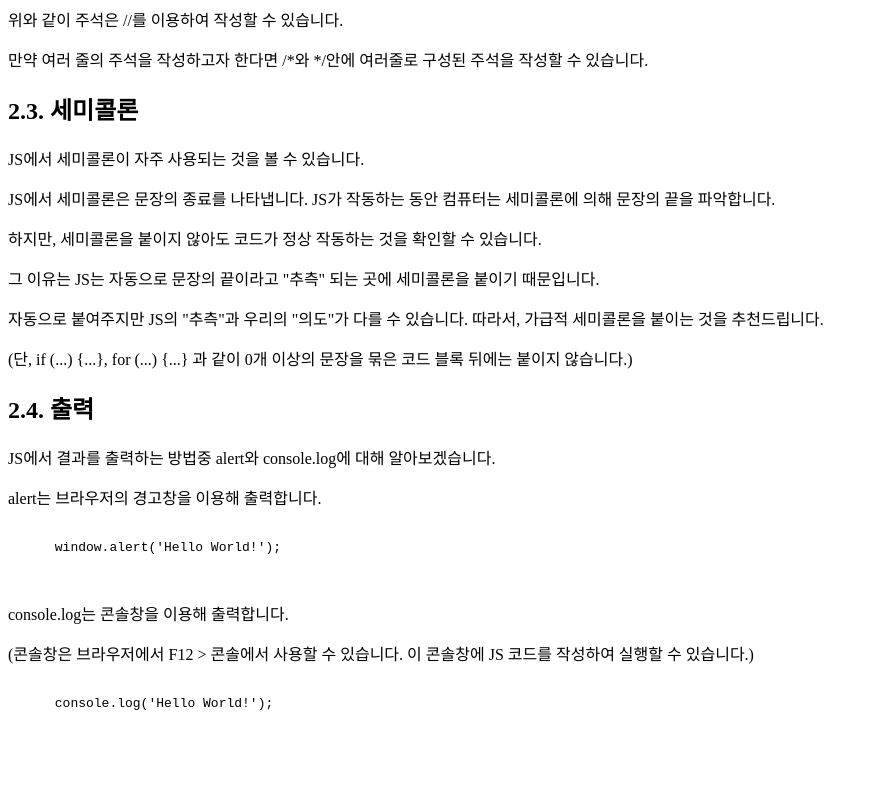
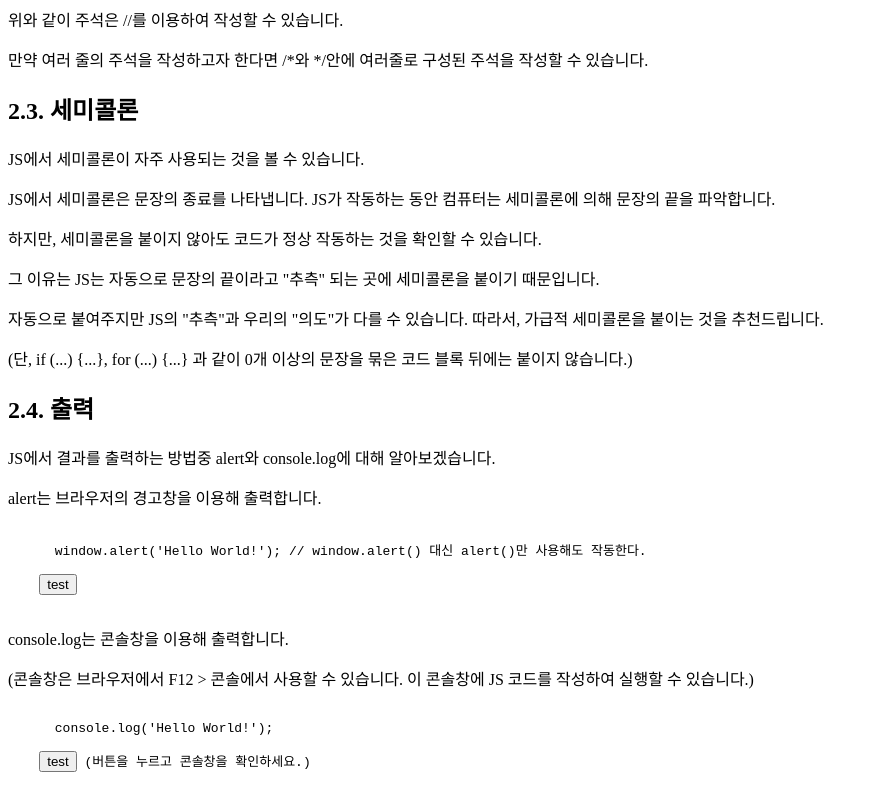
Before and after one commit to Securious-Dev/Easy-MDN, a plain HTML site: page html/js-1.html in a window 1280 px wide. Shown: the part 903-1703 px from the top of the page, without its empty margins (0-878 px from the left). Before the commit the page ends 1657 px from the top, so only its background shows below. Drawn offline with Linux system fonts and the light colour scheme.

Commit message:
[2023.01.28] [js-1] [HBSPS] Hello World! 출력 해볼 수 있는 버튼 추가

```diff
--- a/html/js-1.html
+++ b/html/js-1.html
@@ -46,8 +46,9 @@
   <p>alert는 브라우저의 경고창을 이용해 출력합니다.</p>
   <pre>
     <code>
-      window.<span class="code-function">alert(<span class="code-constant">'Hello World!'</span>)</span>;
+      window.<span class="code-function">alert(<span class="code-constant">'Hello World!'</span>)</span>; <span class="code-annotation">// window.alert() 대신 alert()만 사용해도 작동한다.</span>
     </code>
+    <button type="button" onclick="alert('Hello World!')">test</button>
   </pre>
   <p>console.log는 콘솔창을 이용해 출력합니다.</p>
   <p>(콘솔창은 브라우저에서 F12 > 콘솔에서 사용할 수 있습니다. 이 콘솔창에 JS 코드를 작성하여 실행할 수 있습니다.)</p>
@@ -55,5 +56,6 @@
     <code>
       console.<span class="code-function">log(<span class="code-constant">'Hello World!'</span>)</span>;
     </code>
+    <button type="button" onclick="console.log('Hello World!')">test</button> (버튼을 누르고 콘솔창을 확인하세요.)
   </pre>
 </body>
```
